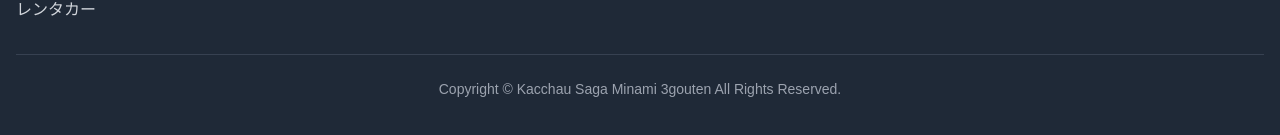
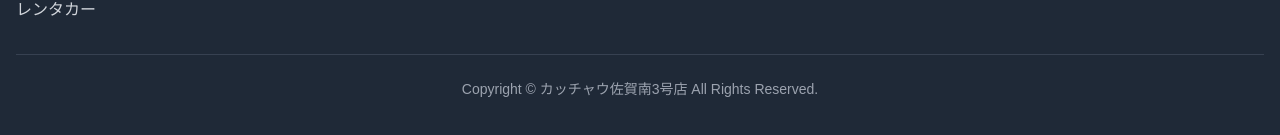
Before and after one commit to homepagebusinessfc-debug/homepage-business-project, a Next.js app: page / in a window 1280 px wide. Shown: the part 2772-2907 px from the top of the page. Built offline with nearby package versions, Linux system fonts and the light colour scheme.

Commit message:
Update file Footer.tsx

```diff
--- a/components/Footer.tsx
+++ b/components/Footer.tsx
@@ -41,7 +41,7 @@ export default function Footer() {
         </div>
 
         <div className="text-center text-sm text-gray-400 border-t border-gray-700 pt-6">
-          <p>Copyright © Kacchau Saga Minami 3gouten All Rights Reserved.</p>
+          <p>Copyright © カッチャウ佐賀南3号店 All Rights Reserved.</p>
         </div>
       </div>
     </footer>
```
